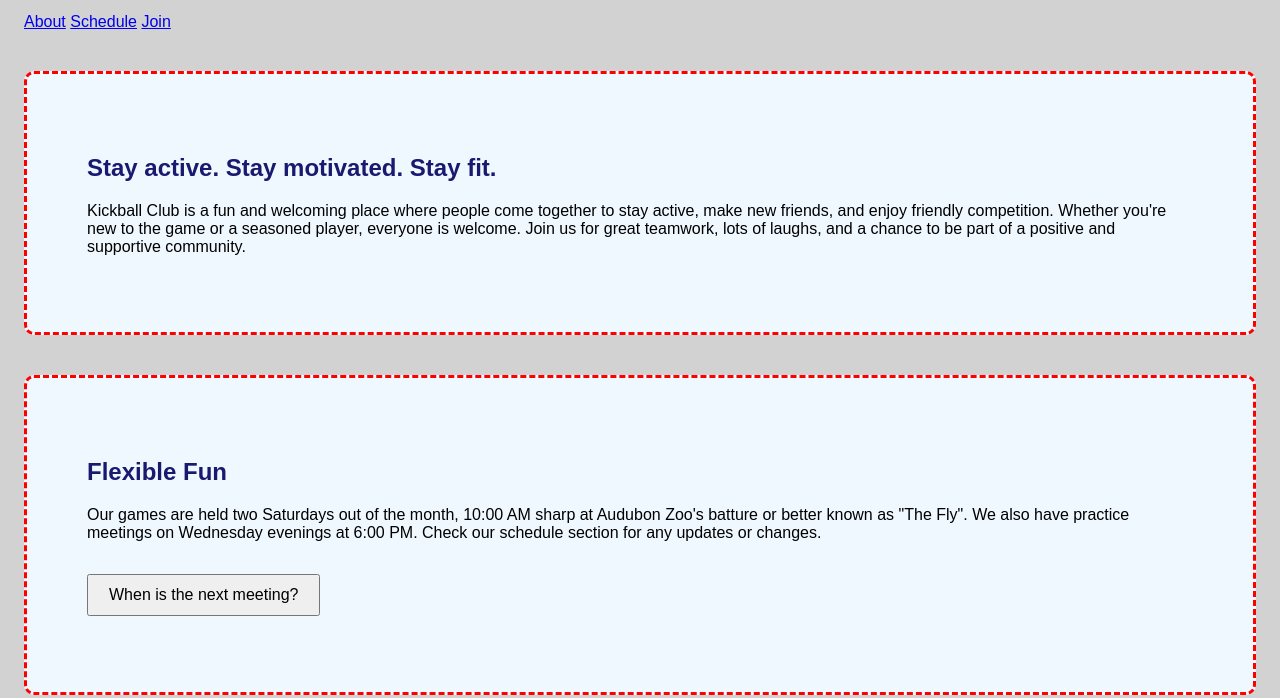
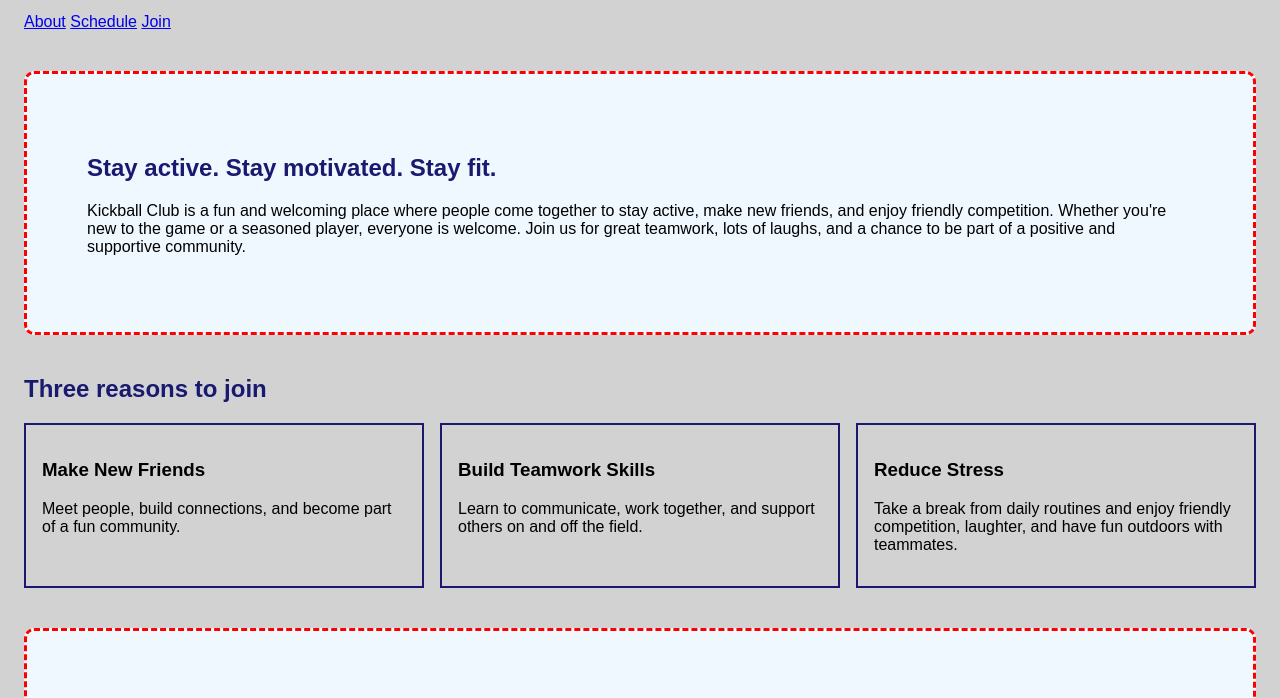
Before and after one commit to bria-janae-anderson/signup-page, a plain HTML site: page index.html in a window 1280 px wide. Shown: the part 101-799 px from the top of the page. Drawn offline with Linux system fonts and the light colour scheme.

Commit message:
Add card row with flexbox

```diff
--- a/index.html
+++ b/index.html
@@ -22,6 +22,23 @@
         <section id="about" class="box">
             <h2>Stay active. Stay motivated. Stay fit.</h2>
             <p>Kickball Club is a fun and welcoming place where people come together to stay active, make new friends, and enjoy friendly competition. Whether you're new to the game or a seasoned player, everyone is welcome. Join us for great teamwork, lots of laughs, and a chance to be part of a positive and supportive community.</p>
+        </section>
+        <section id="reasons">
+            <h2>Three reasons to join</h2>
+            <div class="cards">
+                <div class="card">
+                    <h3>Make New Friends</h3>
+                    <p>Meet people, build connections, and become part of a fun community.</p>
+                </div>
+                <div class="card">
+                    <h3>Build Teamwork Skills</h3>
+                    <p>Learn to communicate, work together, and support others on and off the field.</p>
+                </div>
+                <div class="card">
+                    <h3>Reduce Stress</h3>
+                    <p>Take a break from daily routines and enjoy friendly competition, laughter, and have fun outdoors with teammates.</p>
+                </div>
+            </div>
         </section>
 
         <!-- Section 2 -->
--- a/style.css
+++ b/style.css
@@ -63,3 +63,15 @@ textarea:focus {
 input:user-invalid {
   border: 2px solid red;
 }
+
+.cards {
+  display: flex;
+  gap: 16px;
+  flex-wrap: wrap;
+}
+
+.card {
+  flex: 1 1 200px;
+  border: 2px solid midnightblue;
+  padding: 16px;
+}
```
